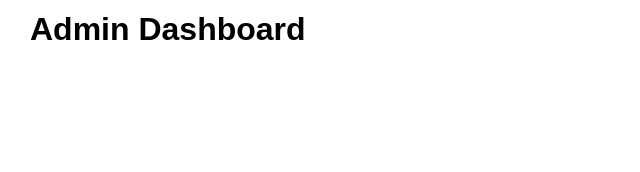
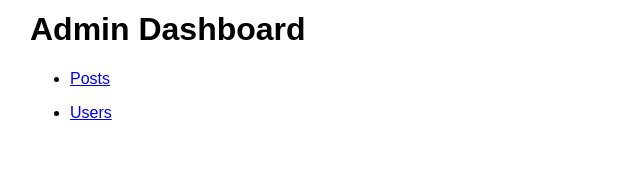
Before and after one commit to jimkeecn/react-app-rourting, a React (Create React App) app: page /admin in a window 1280 px wide. Shown: the part 128-300 px from the top of the page, without its empty margins (0-640 px from the left). Built offline with nearby package versions, Linux system fonts and the light colour scheme.

Commit message:
route - nested routing

```diff
--- a/src/components/admin/dashboard.jsx
+++ b/src/components/admin/dashboard.jsx
@@ -1,9 +1,15 @@
 import React from "react";
-
+import SideBar from "./sidebar";
+import { Route } from "react-router-dom";
+import Users from "./users";
+import Posts from "./../posts";
 const Dashboard = ({ match }) => {
   return (
     <div>
       <h1>Admin Dashboard</h1>
+      <SideBar />
+      <Route path="/admin/users" component={Users} />
+      <Route path="/admin/posts" component={Posts} />
     </div>
   );
 };
--- /dev/null
+++ b/src/components/admin/sidebar.jsx
@@ -0,0 +1,20 @@
+import React from "react";
+import { Link } from "react-router-dom";
+const SideBar = () => {
+  return (
+    <React.Fragment>
+      <ul>
+        <li>
+          <Link to="/admin/posts">Posts</Link>
+        </li>
+      </ul>
+      <ul>
+        <li>
+          <Link to="/admin/users">Users</Link>
+        </li>
+      </ul>
+    </React.Fragment>
+  );
+};
+
+export default SideBar;
```
